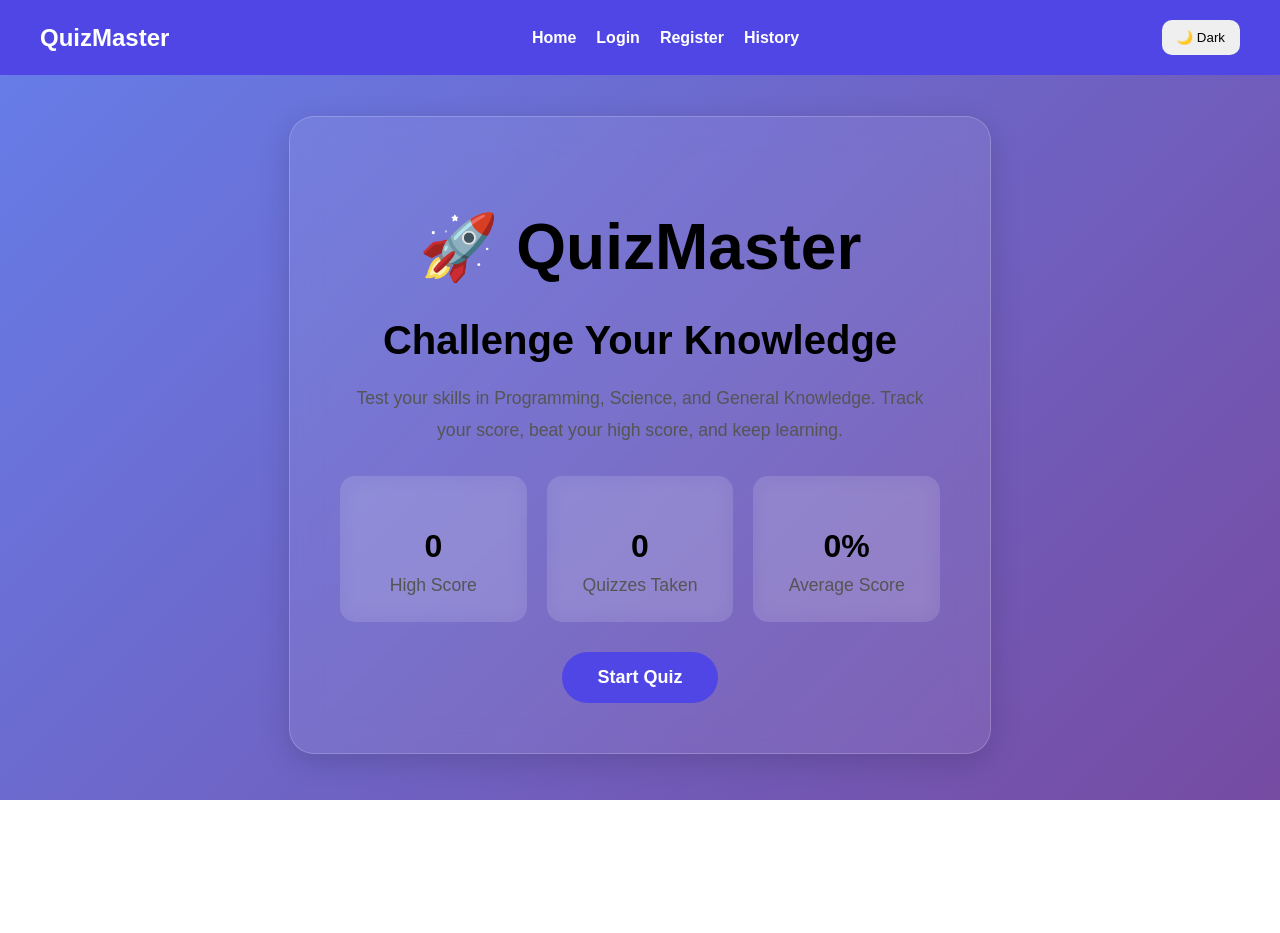
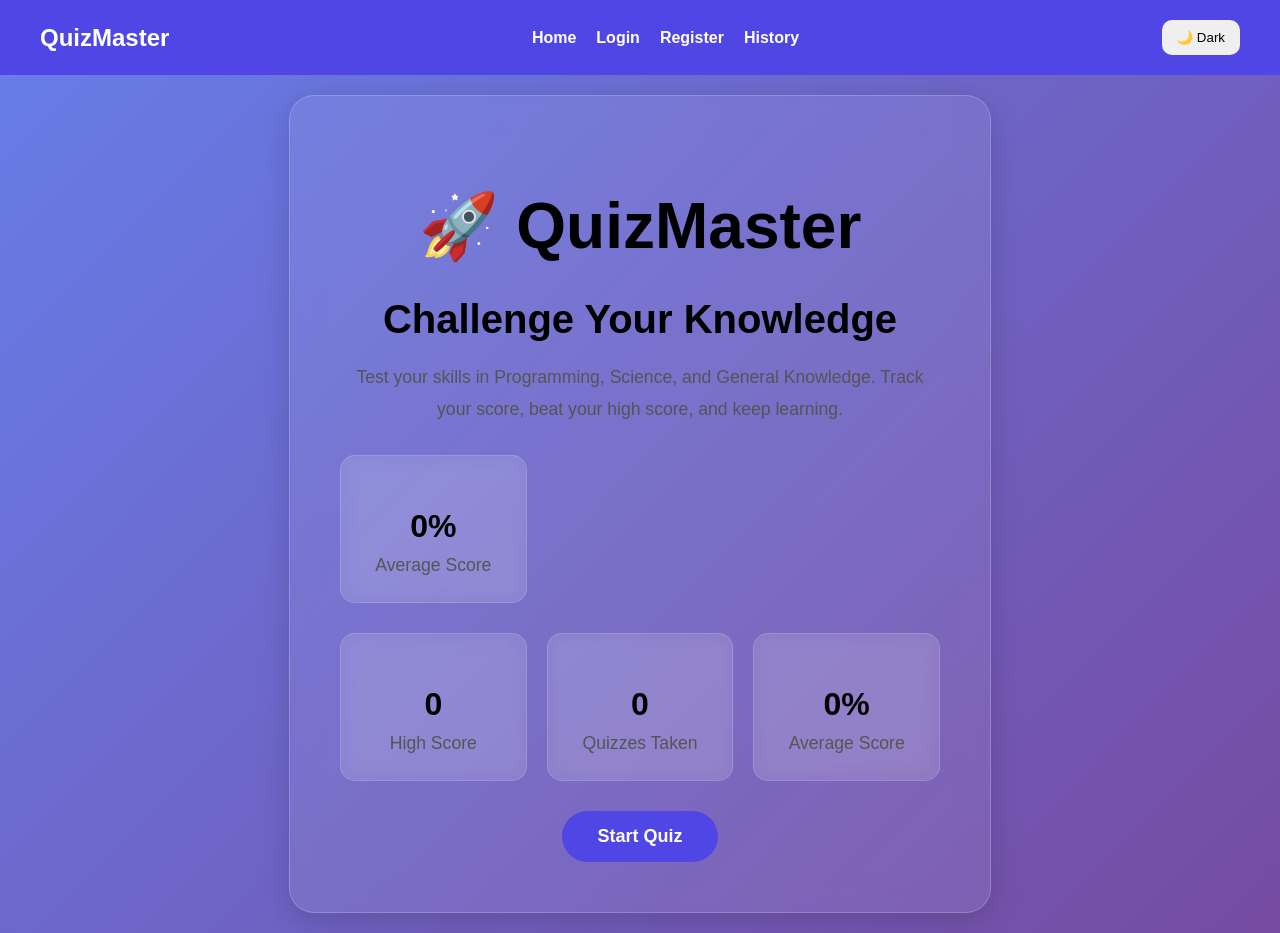
Before and after one commit to Santanu-Dubey/quiz-portal, a React (Vite) app: page / in a window 1280 px wide. Before the commit the page ends 800 px from the top, so only its background shows below. Built offline with nearby package versions, Linux system fonts and the light colour scheme.

Commit message:
Added quiz history, dark mode, dashboard and UI improvements

```diff
--- a/src/index.css
+++ b/src/index.css
@@ -616,3 +616,33 @@ nav {
     grid-template-columns: 1fr;
   }
 }
+.stats-grid {
+  display: grid;
+  grid-template-columns: repeat(3, 1fr);
+  gap: 20px;
+  margin: 30px 0;
+}
+
+.stat-card {
+  padding: 20px;
+  border-radius: 15px;
+  background: rgba(255,255,255,0.1);
+  backdrop-filter: blur(10px);
+  text-align: center;
+  border: 1px solid rgba(255,255,255,0.15);
+}
+
+.stat-card h3 {
+  font-size: 2rem;
+  margin-bottom: 5px;
+}
+
+.stat-card p {
+  margin: 0;
+}
+
+@media (max-width: 768px) {
+  .stats-grid {
+    grid-template-columns: 1fr;
+  }
+}
--- a/src/pages/Categories.jsx
+++ b/src/pages/Categories.jsx
@@ -45,6 +45,8 @@ function Categories() {
           🔬 Science
           </button>
 
+
+
         </div>
       </div>
     </>
--- a/src/pages/Home.jsx
+++ b/src/pages/Home.jsx
@@ -19,6 +19,32 @@ function Home() {
             and General Knowledge. Track your score,
             beat your high score, and keep learning.
           </p>
+          <div className="stats-grid">
+
+  <div className="stat-card">
+    <h3>
+      {(() => {
+        const history =
+          JSON.parse(
+            localStorage.getItem("quizHistory")
+          ) || [];
+
+        if (history.length === 0) return 0;
+
+        const avg =
+          history.reduce(
+            (sum, item) =>
+              sum + item.percentage,
+            0
+          ) / history.length;
+
+        return Math.round(avg);
+      })()}
+      %
+    </h3>
+    <p>Average Score</p>
+  </div>
+</div>
 
 <div className="stats-grid">
   <div className="stat-card">
--- a/src/pages/Login.jsx
+++ b/src/pages/Login.jsx
@@ -1,28 +1,70 @@
-import Navbar from "../components/Navbar";
+import { useState } from "react";
+import { useNavigate } from "react-router-dom";
 
 function Login() {
+  const navigate = useNavigate();
+
+  const [email, setEmail] = useState("");
+  const [password, setPassword] =
+    useState("");
+
+  const handleLogin = (e) => {
+    e.preventDefault();
+
+    const users =
+      JSON.parse(localStorage.getItem("users")) || [];
+
+    const user = users.find(
+      (u) =>
+        u.email === email &&
+        u.password === password
+    );
+
+    if (!user) {
+      alert("Invalid credentials");
+      return;
+    }
+
+    localStorage.setItem(
+      "currentUser",
+      JSON.stringify(user)
+    );
+
+    alert("Login Successful!");
+
+    navigate("/");
+  };
+
   return (
-    <>
-      <Navbar />
-
-      <div className="auth-container">
-        <div className="auth-card">
+    <div className="form-container">
       <h1>Login</h1>
 
+      <form onSubmit={handleLogin}>
         <input
           type="email"
-            placeholder="Enter your email"
+          placeholder="Email"
+          value={email}
+          onChange={(e) =>
+            setEmail(e.target.value)
+          }
+          required
         />
 
         <input
           type="password"
-            placeholder="Enter your password"
+          placeholder="Password"
+          value={password}
+          onChange={(e) =>
+            setPassword(e.target.value)
+          }
+          required
         />
 
-          <button>Login</button>
+        <button type="submit">
+          Login
+        </button>
+      </form>
     </div>
-      </div>
-    </>
   );
 }
 
--- a/src/pages/Quiz.jsx
+++ b/src/pages/Quiz.jsx
@@ -4,6 +4,7 @@ import { useLocation } from "react-router-dom";
 import gkQuestions from "../data/gkQuestions";
 import programmingQuestions from "../data/programmingQuestions";
 import scienceQuestions from "../data/scienceQuestions";
+
 
 
 function Quiz() {
--- a/src/pages/Register.jsx
+++ b/src/pages/Register.jsx
@@ -1,6 +1,52 @@
+import { useState } from "react";
+import { useNavigate } from "react-router-dom";
 import Navbar from "../components/Navbar";
 
 function Register() {
+  const navigate = useNavigate();
+
+  const [name, setName] = useState("");
+  const [email, setEmail] = useState("");
+  const [password, setPassword] = useState("");
+  const [confirmPassword, setConfirmPassword] =
+    useState("");
+
+  const handleRegister = () => {
+    if (password !== confirmPassword) {
+      alert("Passwords do not match");
+      return;
+    }
+
+    const users =
+      JSON.parse(localStorage.getItem("users")) || [];
+
+    const existingUser = users.find(
+      (user) => user.email === email
+    );
+
+    if (existingUser) {
+      alert("User already exists");
+      return;
+    }
+
+    const newUser = {
+      name,
+      email,
+      password,
+    };
+
+    users.push(newUser);
+
+    localStorage.setItem(
+      "users",
+      JSON.stringify(users)
+    );
+
+    alert("Registration Successful!");
+
+    navigate("/login");
+  };
+
   return (
     <>
       <Navbar />
@@ -12,24 +58,42 @@ function Register() {
           <input
             type="text"
             placeholder="Full Name"
+            value={name}
+            onChange={(e) =>
+              setName(e.target.value)
+            }
           />
 
           <input
             type="email"
             placeholder="Email Address"
+            value={email}
+            onChange={(e) =>
+              setEmail(e.target.value)
+            }
           />
 
           <input
             type="password"
             placeholder="Password"
+            value={password}
+            onChange={(e) =>
+              setPassword(e.target.value)
+            }
           />
 
           <input
             type="password"
             placeholder="Confirm Password"
+            value={confirmPassword}
+            onChange={(e) =>
+              setConfirmPassword(e.target.value)
+            }
           />
 
-          <button>Register</button>
+          <button onClick={handleRegister}>
+            Register
+          </button>
         </div>
       </div>
     </>
```
Also changed, not shown: src/data/questions.js (renamed from src/data/gkQuestions.js). Lines whose indentation alone changed are shown as unchanged.
